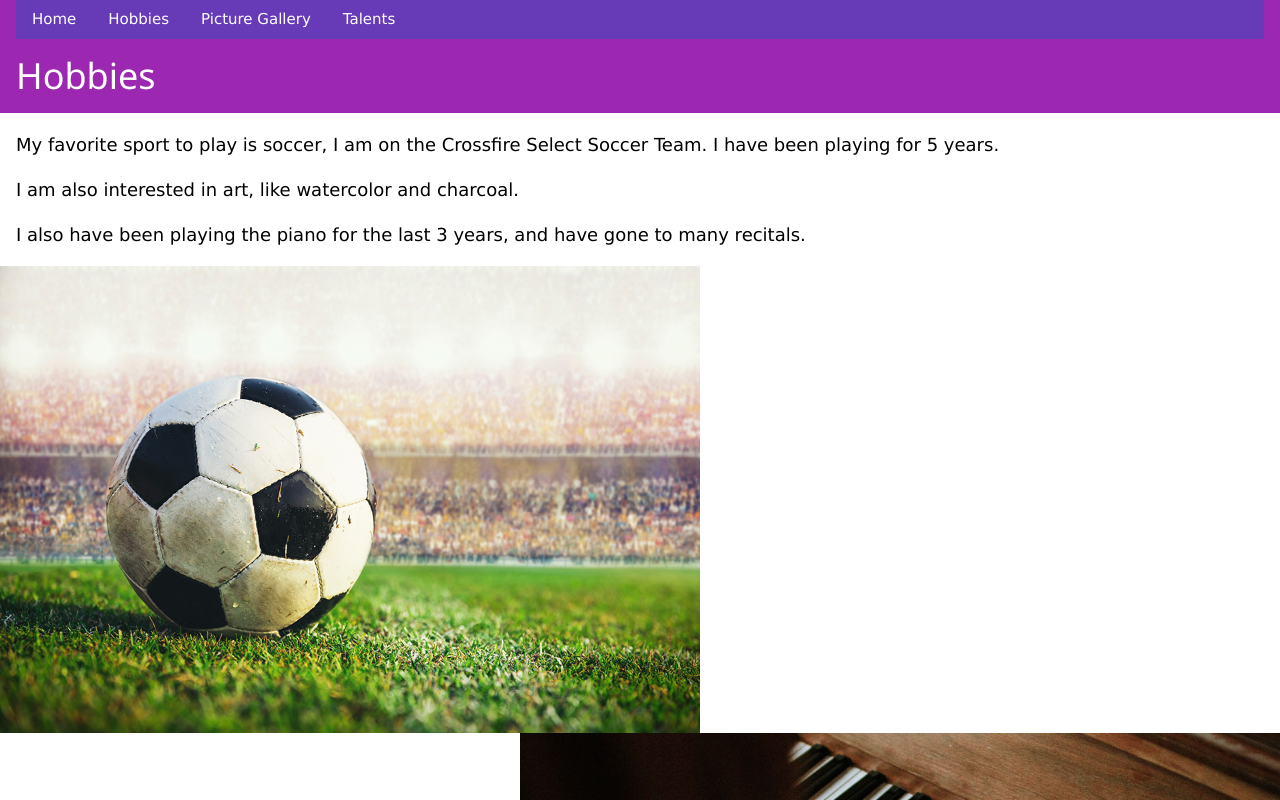
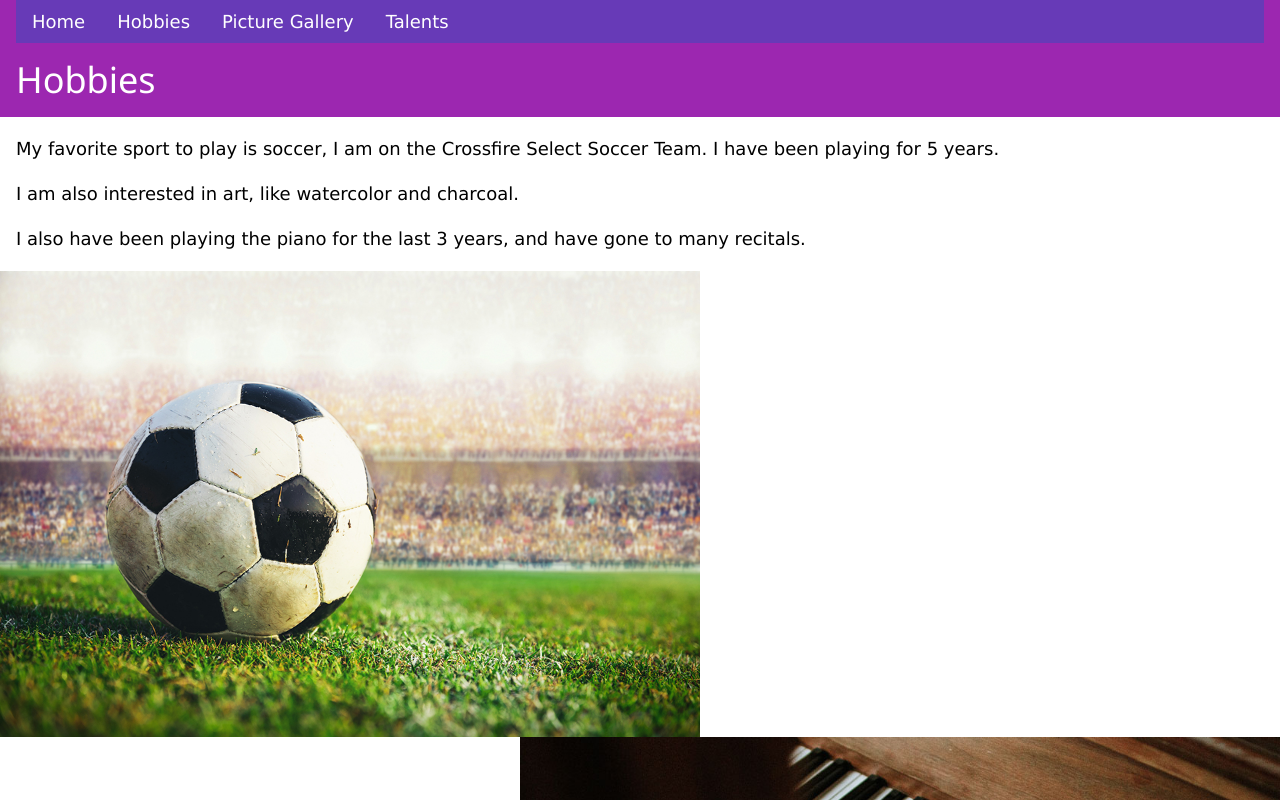
Before and after one commit to aishikak/aishikak.github.io, a plain HTML site: page hobbies.html in a window 1280 px wide. Shown: the top 800 px of the page. Drawn offline with nearby package versions, Linux system fonts and the light colour scheme.

Commit message:
hobbies.html

```diff
--- a/hobbies.html
+++ b/hobbies.html
@@ -6,11 +6,11 @@
     </head>
     <body>
         <header  class="w3-container header w3-purple">
-            <div class="w3-bar w3-deep-purple">
-                <a href="C:\Users\A\OneDrive - Lake Washington School District\Desktop\Aishu\Python\HTML\In Class Activities\Website project\index.html" class="w3-bar-item w3-button">Home</a>
-                <a href="C:\Users\A\OneDrive - Lake Washington School District\Desktop\Aishu\Python\HTML\In Class Activities\Website project\hobbies.html" class="w3-bar-item w3-button">Hobbies</a>
-                <a href="C:\Users\A\OneDrive - Lake Washington School District\Desktop\Aishu\Python\HTML\In Class Activities\Website project\pictures.html" class="w3-bar-item w3-button">Picture Gallery</a>
-                <a href="C:\Users\A\OneDrive - Lake Washington School District\Desktop\Aishu\Python\HTML\In Class Activities\Website project\talents.html" class="w3-bar-item w3-button">Talents</a>
+            <div class="w3-bar w3-deep-purple w3-large">
+                <a href="index.html" class="w3-bar-item w3-button">Home</a>
+                <a href="hobbies.html" class="w3-bar-item w3-button">Hobbies</a>
+                <a href="pictures.html" class="w3-bar-item w3-button">Picture Gallery</a>
+                <a href="talents.html" class="w3-bar-item w3-button">Talents</a>
             </div>
             <h1 >Hobbies</h1>
         </header>
```
